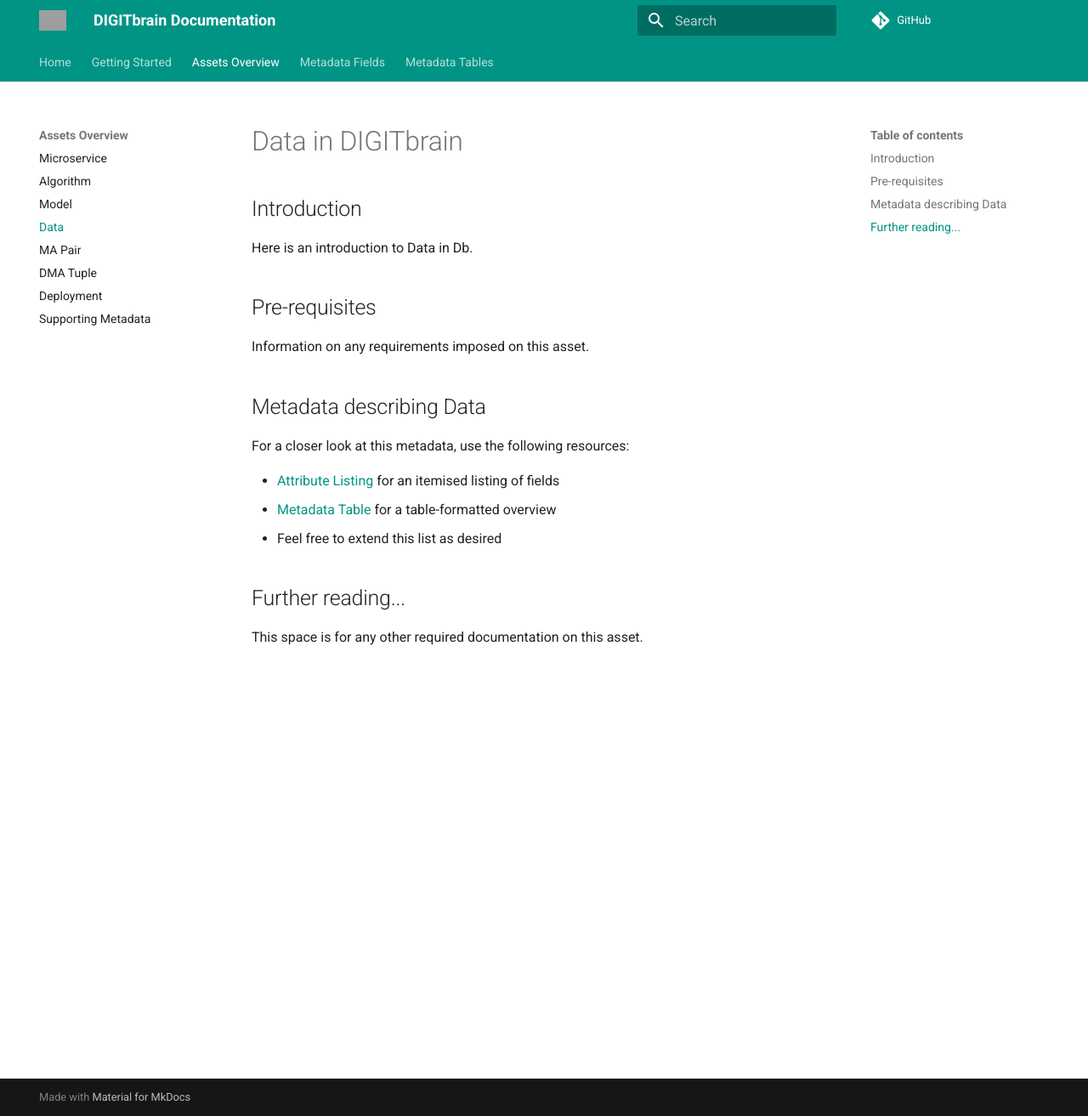
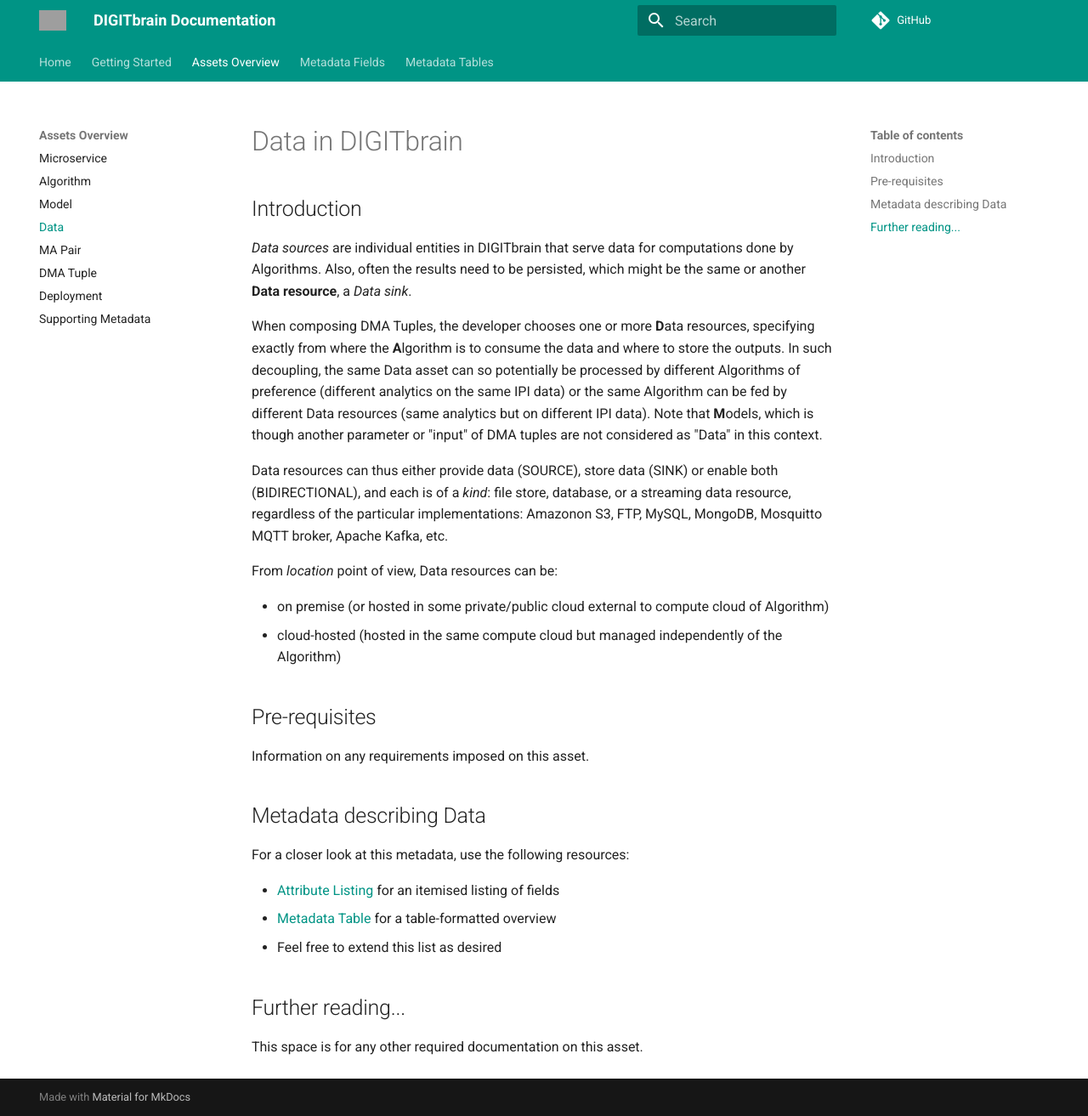
Before and after one commit to DIGITbrain/digitbrain.github.io, an MkDocs documentation site: the page built from docs/data.md, in a window 1280 px wide and 1313 px high. Shown: the whole window at 85% size. Built offline with MkDocs 1.6.1 and Material for MkDocs 9.7.7, drawn with Linux system fonts in a browser that asks for light colours; comment, search, counter and statistics services are not loaded; grey boxes are pictures that could not be loaded.

Commit message:
Update data.md
Write some introduction to Data

```diff
--- a/docs/data.md
+++ b/docs/data.md
@@ -2,7 +2,21 @@
 
 ## Introduction
 
-Here is an introduction to Data in Db.
+*Data sources* are individual entities in DIGITbrain that serve data for computations done by Algorithms.
+Also, often the results need to be persisted, which might be the same or another **Data resource**, a *Data sink*.
+
+When composing DMA Tuples, the developer chooses one or more **D**ata resources, specifying exactly from where the **A**lgorithm is to consume the data and
+where to store the outputs. In such decoupling, the same Data asset can so potentially be processed by different Algorithms of preference (different analytics on the same IPI data) or the same Algorithm can be fed by different Data resources (same analytics but on different IPI data).
+Note that **M**odels, which is though another parameter or "input" of DMA tuples are not considered as "Data" in this context.
+
+Data resources can thus either provide data (SOURCE), store data (SINK) or enable both (BIDIRECTIONAL), and each is of a *kind*:
+file store, database, or a streaming data resource, regardless of the particular implementations: Amazonon S3, FTP, MySQL, MongoDB, Mosquitto MQTT broker, Apache Kafka, etc.
+
+From *location* point of view, Data resources can be:
+
+- on premise (or hosted in some private/public cloud external to compute cloud of Algorithm)
+- cloud-hosted (hosted in the same compute cloud but managed independently of the Algorithm)
+
 
 ## Pre-requisites
 
```
